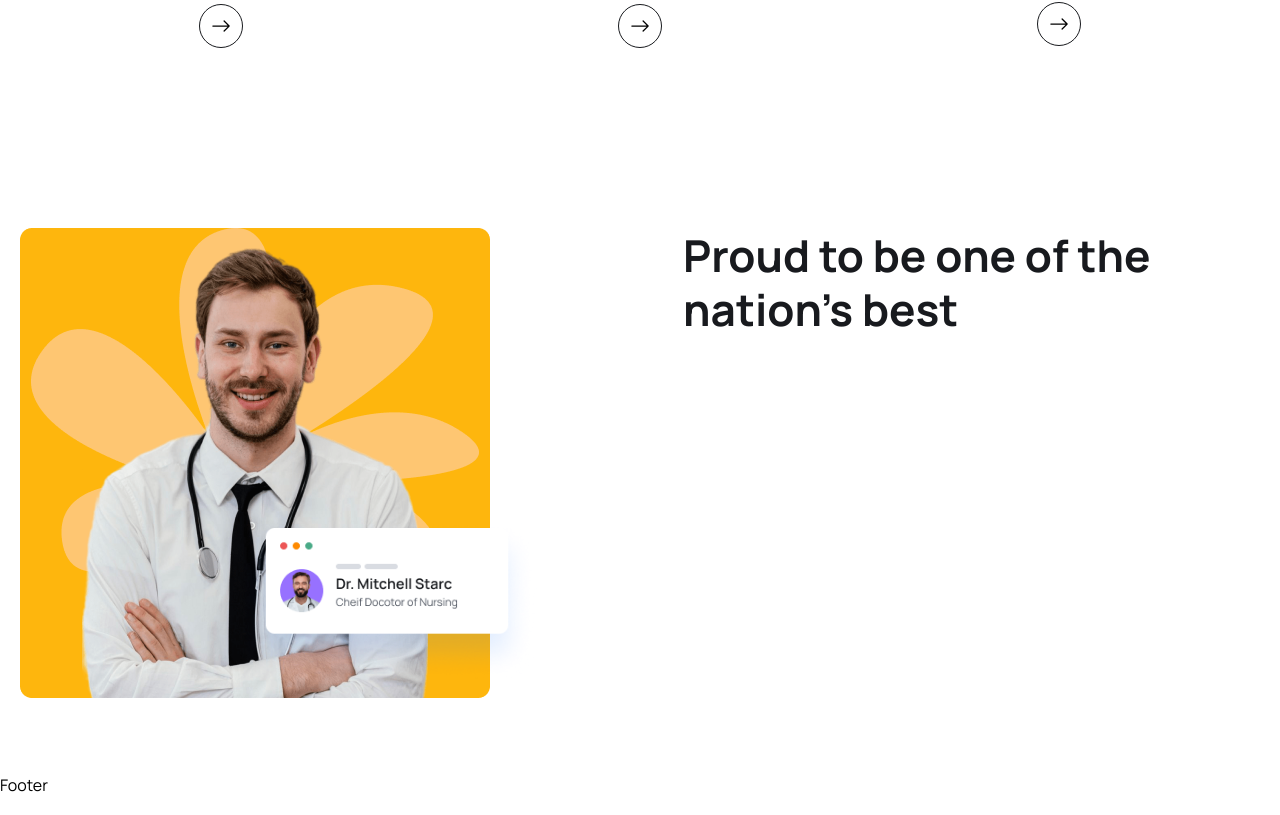
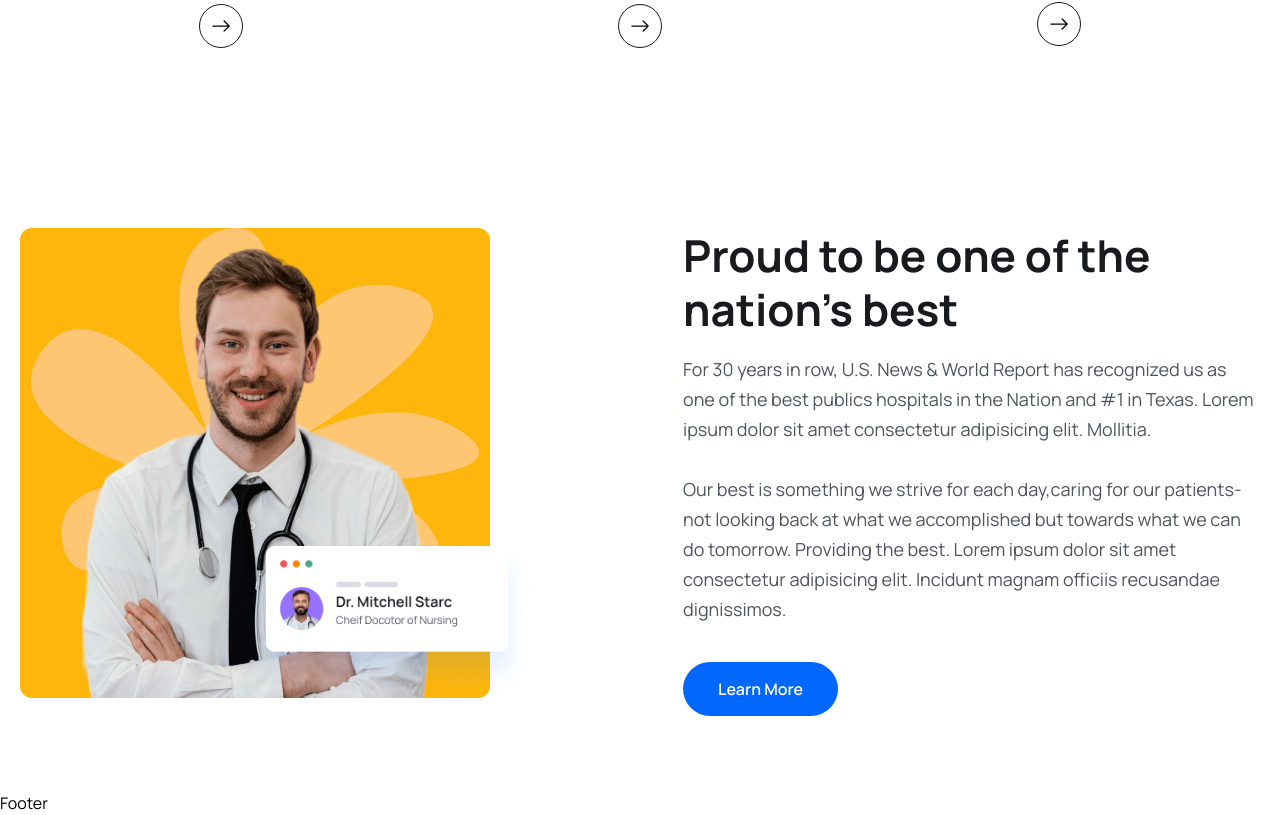
Before and after one commit to AayushAryan007/docAppoint, a React (Vite) app in the folder client/: page / in a window 1280 px wide. Shown: the part 1501-2316 px from the top of the page. Built offline with nearby package versions, Linux system fonts and the light colour scheme; the HTML template or start-up script is replaced by a standard one.

Commit message:
about sections complete

```diff
--- a/client/src/components/About/About.jsx
+++ b/client/src/components/About/About.jsx
@@ -1,4 +1,5 @@
 import React from "react";
+import { Link } from "react-router-dom";
 import aboutImg from "../../assets/images/about.png";
 import aboutCardImg from "../../assets/images/about-card.png";
 
@@ -18,6 +19,23 @@ const About = () => {
           {/* ======about content======== */}
           <div className="w-full lg:w-1/2 xl:w-[670px] order-1 lg:order-2">
             <h2 className="heading">Proud to be one of the nation's best</h2>
+            <p className="text__para">
+              For 30 years in row, U.S. News & World Report has recognized us as
+              one of the best publics hospitals in the Nation and #1 in Texas.
+              Lorem ipsum dolor sit amet consectetur adipisicing elit. Mollitia.
+            </p>
+
+            <p className="text__para mt-[30px]">
+              Our best is something we strive for each day,caring for our
+              patients-not looking back at what we accomplished but towards what
+              we can do tomorrow. Providing the best. Lorem ipsum dolor sit amet
+              consectetur adipisicing elit. Incidunt magnam officiis recusandae
+              dignissimos.
+            </p>
+
+            <Link to="/">
+              <button className="btn">Learn More</button>
+            </Link>
           </div>
         </div>
       </div>
```
